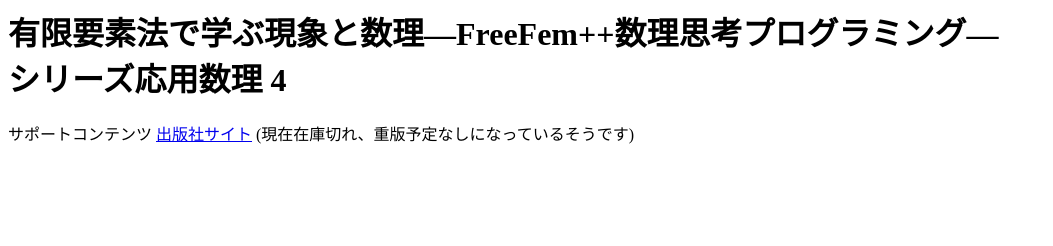
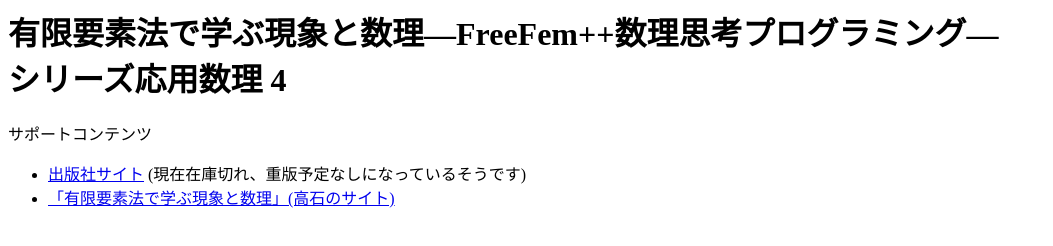
Before and after one commit to ttks01/FreeFEM-book2014, a plain HTML site: page docs/index.html in a window 1280 px wide. Shown: the whole page, without its empty margins (0-1053 px from the left). Drawn offline with Linux system fonts and the light colour scheme.

Commit message:
Update index.html

```diff
--- a/docs/index.html
+++ b/docs/index.html
@@ -10,8 +10,11 @@
 シリーズ応用数理 4
 </h1>
 サポートコンテンツ
-<a href="https://www.kyoritsu-pub.co.jp/book/b10005246.html">出版社サイト</a>
-  (現在在庫切れ、重版予定なしになっているそうです)
 
+<ul>
+<li><a href="https://www.kyoritsu-pub.co.jp/book/b10005246.html">出版社サイト</a>
+  (現在在庫切れ、重版予定なしになっているそうです)</li>
+<li><a href="https://sites.google.com/musashino-u.ac.jp/freefem/home/book/OT2014">「有限要素法で学ぶ現象と数理」(高石のサイト)</li>
+</ul>
 </body>
 </html>
```
